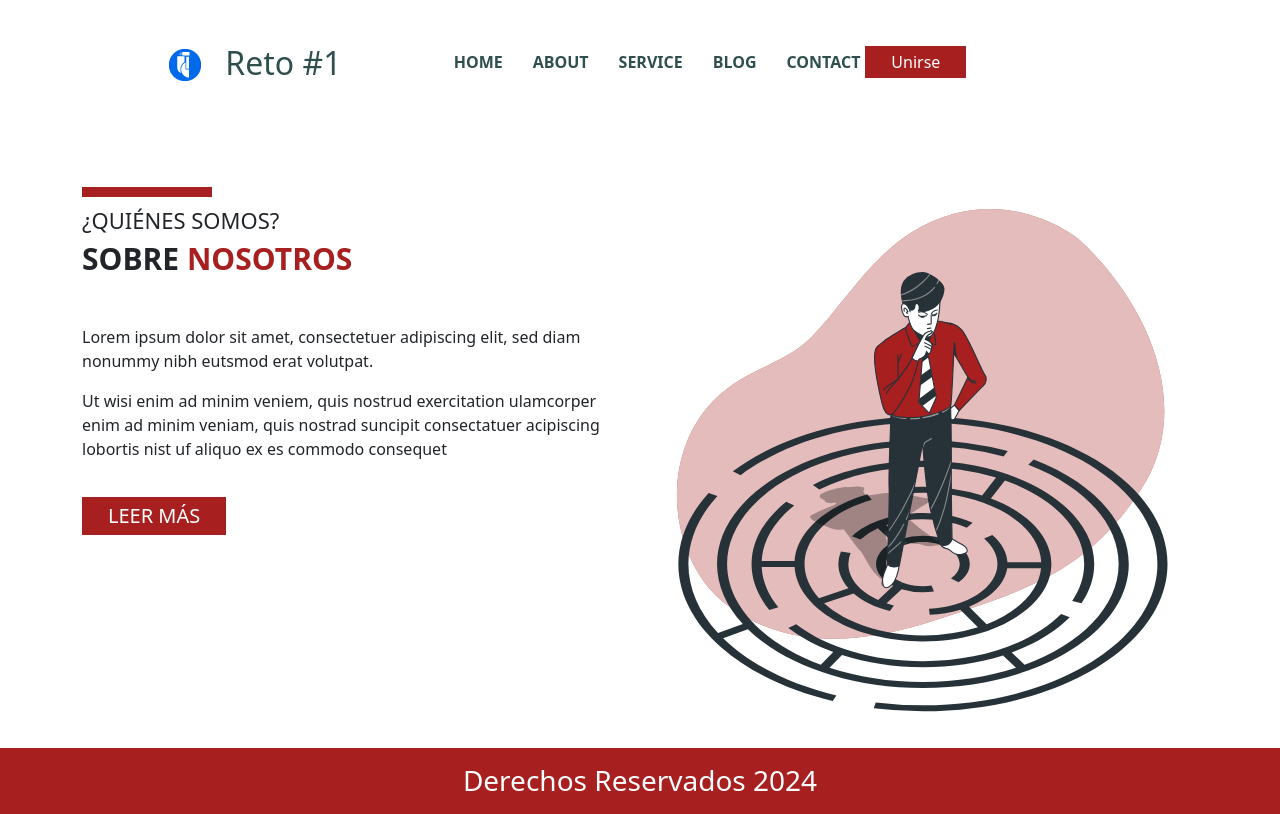
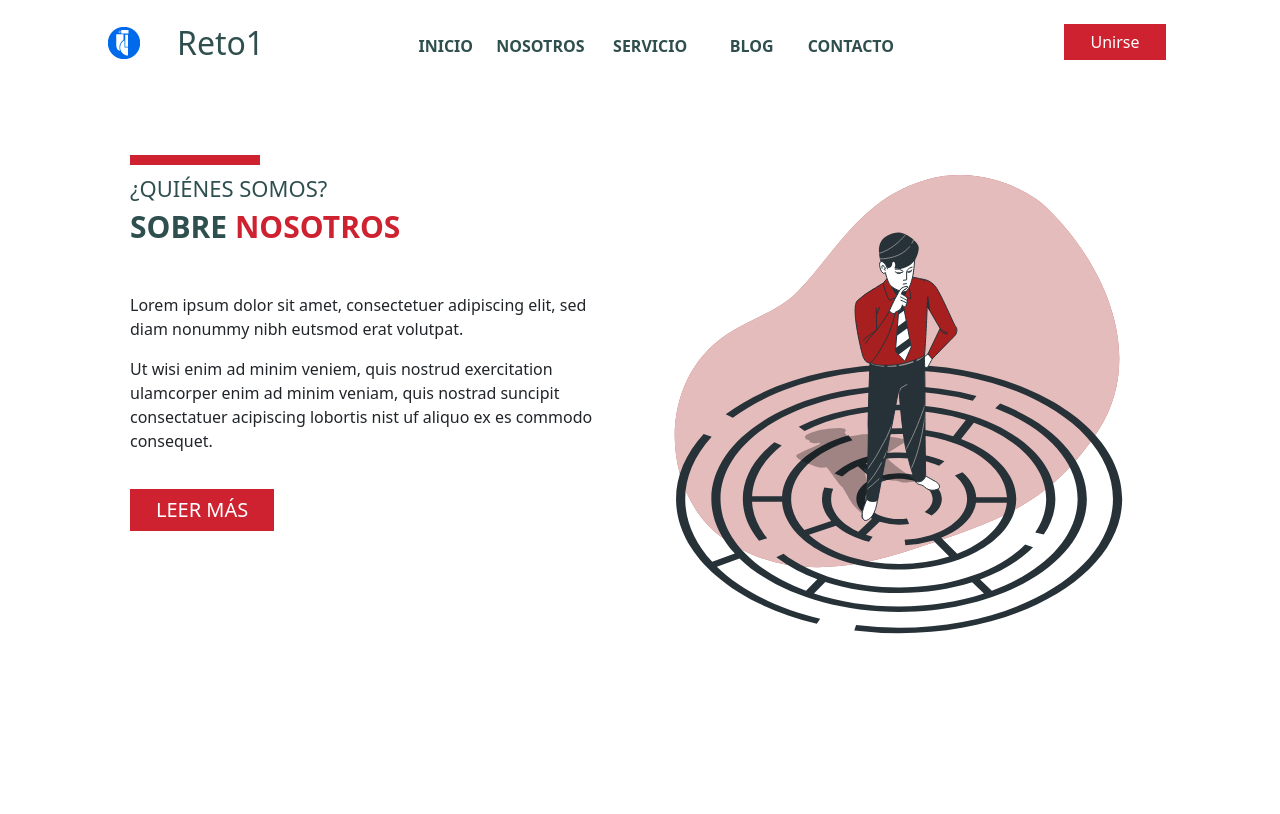
Before and after one commit to rrojasj/DisennoWeb, a plain HTML site: page Tareas/Tarea2/reto1.html in a window 1280 px wide. Drawn offline with nearby package versions, Linux system fonts and the light colour scheme.

Commit message:
Tarea 2 - Reto #1: Completo - Versión actualizada y versión antigua se agregó al folder archives

```diff
--- /dev/null
+++ b/Tareas/Tarea2/archives/reto1.css
@@ -0,0 +1,70 @@
+.banner {
+    display: flex;
+    align-items: center;
+    background-size: cover;
+    background-position: center;
+    background-repeat: no-repeat;
+    background-image: url("../imgs/dw_tarea2.1.1.svg");
+    background-color: #a0dbf2;
+    background-blend-mode: luminosity;
+    box-shadow: inset 0 0 0 1000px rgba(0, 0, 0, 0.4);
+    height: 100%;
+}
+
+header {
+    background-color: #fff;
+    color: darkslategrey;
+    font-weight: bolder;
+}
+
+header a {
+    text-decoration: none;
+    padding: 30px 15px;
+    color: darkslategrey;
+
+}
+
+header h2 {
+    float: left;
+}
+
+header img {
+    float: right;
+    padding-top: 5px;
+}
+
+button {
+    background-color: rgb(167, 31, 31) !important;
+    border-color: rgb(167, 31, 31) !important;
+    align-items: center;
+    padding-left: 10px;
+    border-radius: 0 !important;
+    padding: 3px 25px !important;
+    align-items: center !important;
+}
+
+.title-text {
+    color: rgb(167, 31, 31);
+}
+
+.title-line {
+    border-top: 10px solid rgb(167, 31, 31);
+    width: 130px;
+    padding-bottom: 10px;
+}
+
+.title1 {
+    font-size: 30px;
+    font-weight: bolder;
+    padding-bottom: 20px;
+}
+
+.title2 {
+    font-size: 22px;
+}
+
+footer {
+    background-color: rgb(167, 31, 31);
+    color: white;
+    padding: 30px ;
+}
--- a/Tareas/Tarea2/css/reto1.css
+++ b/Tareas/Tarea2/css/reto1.css
@@ -1,69 +1,55 @@
-.banner {
-    display: flex;
-    align-items: center;
-    background-size: cover;
-    background-position: center;
-    background-repeat: no-repeat;
-    background-image: url("../imgs/dw_tarea2.1.1.svg");
-    background-color: #a0dbf2;
-    background-blend-mode: luminosity;
-    box-shadow: inset 0 0 0 1000px rgba(0, 0, 0, 0.4);
-    height: 100%;
+.logo-font {
+    color: darkslategrey;
+}
+
+.favicon {
+    padding-top: 3px;
 }
 
 header {
-    background-color: #fff;
+    padding-bottom: 10px;
+}
+
+header a {
+    text-decoration: none;
+    padding: 0px 12px 5px 12px !important;
     color: darkslategrey;
     font-weight: bolder;
 }
 
-header a {
-    text-decoration: none;
-    padding: 30px 15px;
-    color: darkslategrey;
-
+button {
+    background-color: #ce2231 !important;
+    border-color: #ce2231 !important;
+    align-items: center;
+    border-radius: 0 !important;
+    padding: 5px 25px !important;
 }
 
-header h2 {
-    float: left;
+.menu-cols {
+    padding: 10px 15px;
 }
 
-header img {
-    float: right;
-    padding-top: 5px;
-}
-
-button {
-    background-color: rgb(167, 31, 31) !important;
-    border-color: rgb(167, 31, 31) !important;
-    align-items: center;
-    padding-left: 10px;
-    border-radius: 0 !important;
-    padding: 3px 25px !important;
-    align-items: center !important;
+.title-line {
+    border-top: 10px solid #ce2231;
+    width: 130px;
+    padding-bottom: 10px;
 }
 
 .title-text {
-    color: rgb(167, 31, 31);
-}
-
-.title-line {
-    border-top: 10px solid rgb(167, 31, 31);
-    width: 130px;
-    padding-bottom: 10px;
+    color: #ce2231;
 }
 
 .title1 {
     font-size: 30px;
     font-weight: bolder;
     padding-bottom: 20px;
+    color: darkslategrey;
 }
 
 .title2 {
     font-size: 22px;
+    color: darkslategrey;
 }
 
-footer {
-    background-color: rgb(167, 31, 31);
-    color: white;
-}
+/* #6e6e6e */
+/* #ab4048 */
--- a/Tareas/Tarea2/reto1.html
+++ b/Tareas/Tarea2/reto1.html
@@ -10,40 +10,54 @@
   </head>
   <body>
 
-    <header class="space1">
-      <div class="container-fluid">
+    <header class="container-fluid pt-4">
+        <div class="container">
             <div class="row">
-          <div class="col-md-4 col-lg-4 text-center">
-            <div>
-              <div class="row pt-4">
-                <div class="col-md-6 col-lg-6">
-                  <img src="imgs/favicon.png" alt="Logo">
+                <div class="col-md-2 col-lg-2">
+                    <div class="container">
+                        <div class="row d-flex justify-content-center">
+                            <div class="col-sm-6 col-md-6 text-center favicon">
+                                <img src="imgs/favicon.png" alt="Cenfotec" class="img-fluid">
                             </div>
-                <div class="col-md-6 col-lg-6">
-                  <h2 class="text-center">Reto #1</h2>
+                            <div class="col-md-6 col-sm-6 text-center logo-font">
+                                <h2>Reto1</h2>
                             </div>
                         </div>
                     </div>
                 </div>
-          <div class="col-md-4 col-lg-4 text-center d-flex align-items-center">
-            <a href="#">HOME</a>
-            <a href="#">ABOUT</a>
-            <a href="#">SERVICE</a>
-            <a href="#">BLOG</a>
-            <a href="#">CONTACT</a>
+                <div class="col-md-8 col-lg-8">
+                    <div class="container d-flex justify-content-center header-menu">
+                        <div class="row menu-cols">
+                            <!-- <div class="col-md-2 col-lg-2">INICIO</div>
+                            <div class="col-md-3 col-lg-3">NOSOTROS</div>
+                            <div class="col-md-3 col-lg-3">SERVICIO</div>
+                            <div class="col-md-2 col-lg-2">BLOG</div>
+                            <div class="col-md-2 col-lg-2">CONTACTO</div> -->
+                            <a href="#" class="col-md-2 col-lg-2">INICIO</a>
+                            <a href="#" class="col-md-3 col-lg-3">NOSOTROS</a>
+                            <a href="#" class="col-md-3 col-lg-3">SERVICIO</a>
+                            <a href="#" class="col-md-2 col-lg-2">BLOG</a>
+                            <a href="#" class="col-md-2 col-lg-2">CONTACTO</a>
                         </div>
-          <div class="col-md-4 col-lg-4 d-flex align-items-center justi">
+
+                    </div>
+                </div>
+                <div class="col-sm-2 col-md-2">
+                    <div class="container d-flex justify-content-center">
                             <button type="button" class="btn btn-primary btn-md text-white">Unirse</button>
+                    </div>
                 </div>
             </div>
         </div>
     </header>
 
-
-    <section class="space2">
+    <section class="container-fluid pt-4">
+        <div class="container pt-5">
             <div class="container">
-        <div class="row pt-5">
-
+                <div class="container">
+                    <div class="container">
+                        <div class="container">
+                            <div class="row d-flex justify-content-center">
                                 <div class="col-md-6 col-lg-6">
                                     <div class="title-line">
                                     </div>
@@ -51,18 +65,13 @@
                                     <h1 class="title1">SOBRE <span class="title-text">NOSOTROS</span></h1>
                                     <div class="space1">
                                         <p>
-                Lorem ipsum dolor sit amet, consectetuer adipiscing elit, sed diam nonummy nibh eutsmod erat volutpat.
-              </p>
-              <p>
-                Ut wisi enim ad minim veniem, quis nostrud exercitation ulamcorper enim ad minim veniam, quis nostrad suncipit consectatuer acipiscing lobortis nist uf aliquo ex es commodo consequet
-              </p>
+                                        Lorem ipsum dolor sit amet, consectetuer adipiscing elit, sed diam nonummy nibh eutsmod erat volutpat.</p>
+                                        <p>Ut wisi enim ad minim veniem, quis nostrud exercitation ulamcorper enim ad minim veniam, quis nostrad suncipit consectatuer acipiscing lobortis nist uf aliquo ex es commodo consequet.</p>
                                     </div>
-
                                     <div class="col-md-4 col-lg-4">
                                     <button type="button" class="btn btn-primary btn-lg text-white">LEER MÁS</button>
                                     </div>
                                 </div>
-
                                 <div class="col-md-6 col-lg-6">
                                     <div class="d-flex justify-content-center">
                                     <img src="imgs/dw_tarea2.1.1.svg" alt="Reto 1" class="img-fluid">
@@ -70,11 +79,11 @@
                                 </div>
                             </div>
                         </div>
+                    </div>
+                </div>
+            </div>
+        </div>
     </section>
-
-    <footer>
-      <h3 class="text-center p-3 mb-0">Derechos Reservados 2024</h3>
-    </footer>
 
     <script src="https://cdn.jsdelivr.net/npm/bootstrap@5.3.2/dist/js/bootstrap.bundle.min.js" integrity="sha384-C6RzsynM9kWDrMNeT87bh95OGNyZPhcTNXj1NW7RuBCsyN/o0jlpcV8Qyq46cDfL" crossorigin="anonymous"></script>
 
```
Also changed, not shown: Practicas/Practica1/plantilla.html (deleted, +0 -17 lines), Tareas/Tarea2/archives/reto1.html (added, +84 -0 lines), Practicas/Practica1/dw_practica1.html (renamed from Practicas/Practica1/practica1.html), Practicas/practica2/dw_practica2.html (renamed from Practicas/practica2/index.html). Lines whose indentation alone changed are shown as unchanged.
